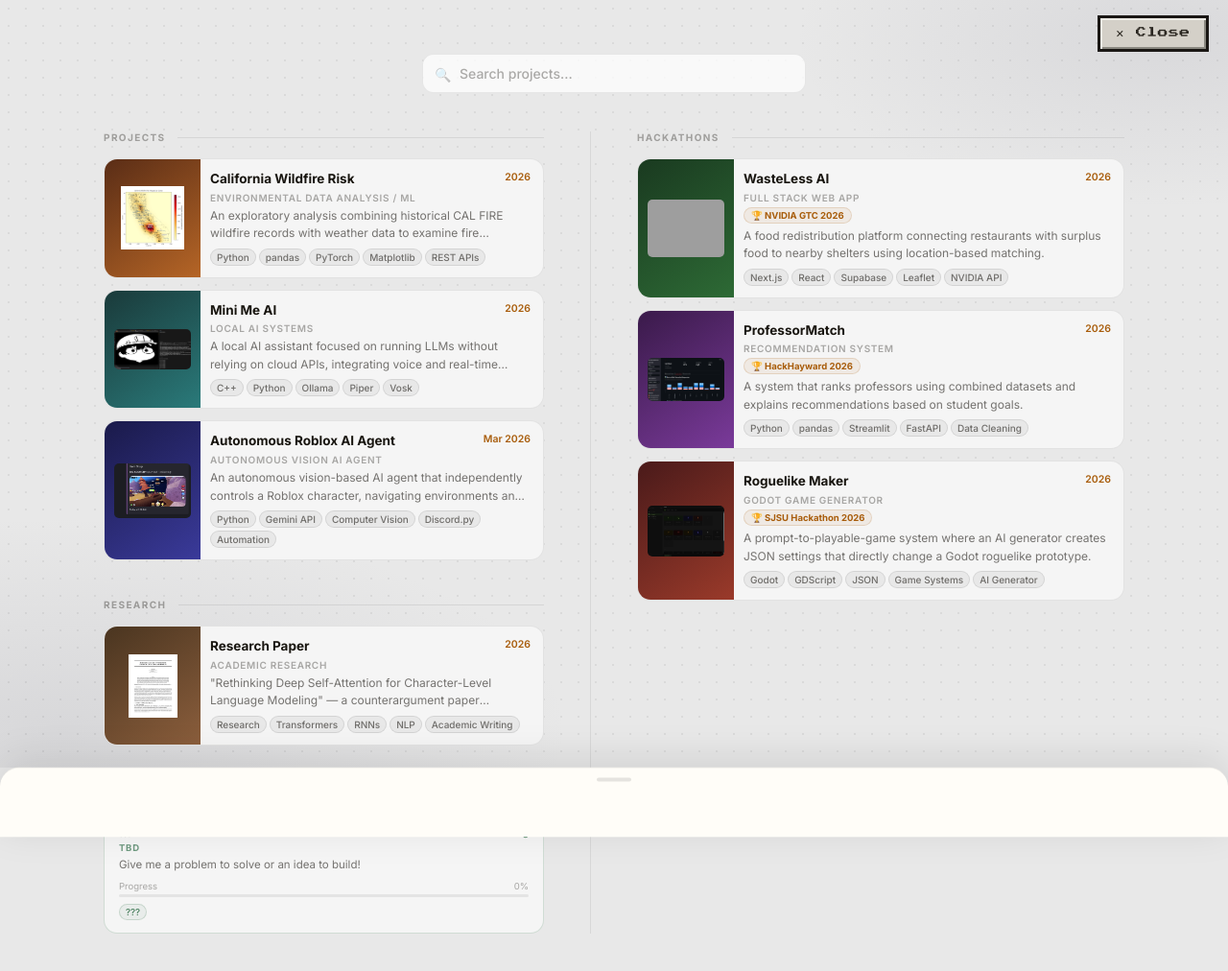
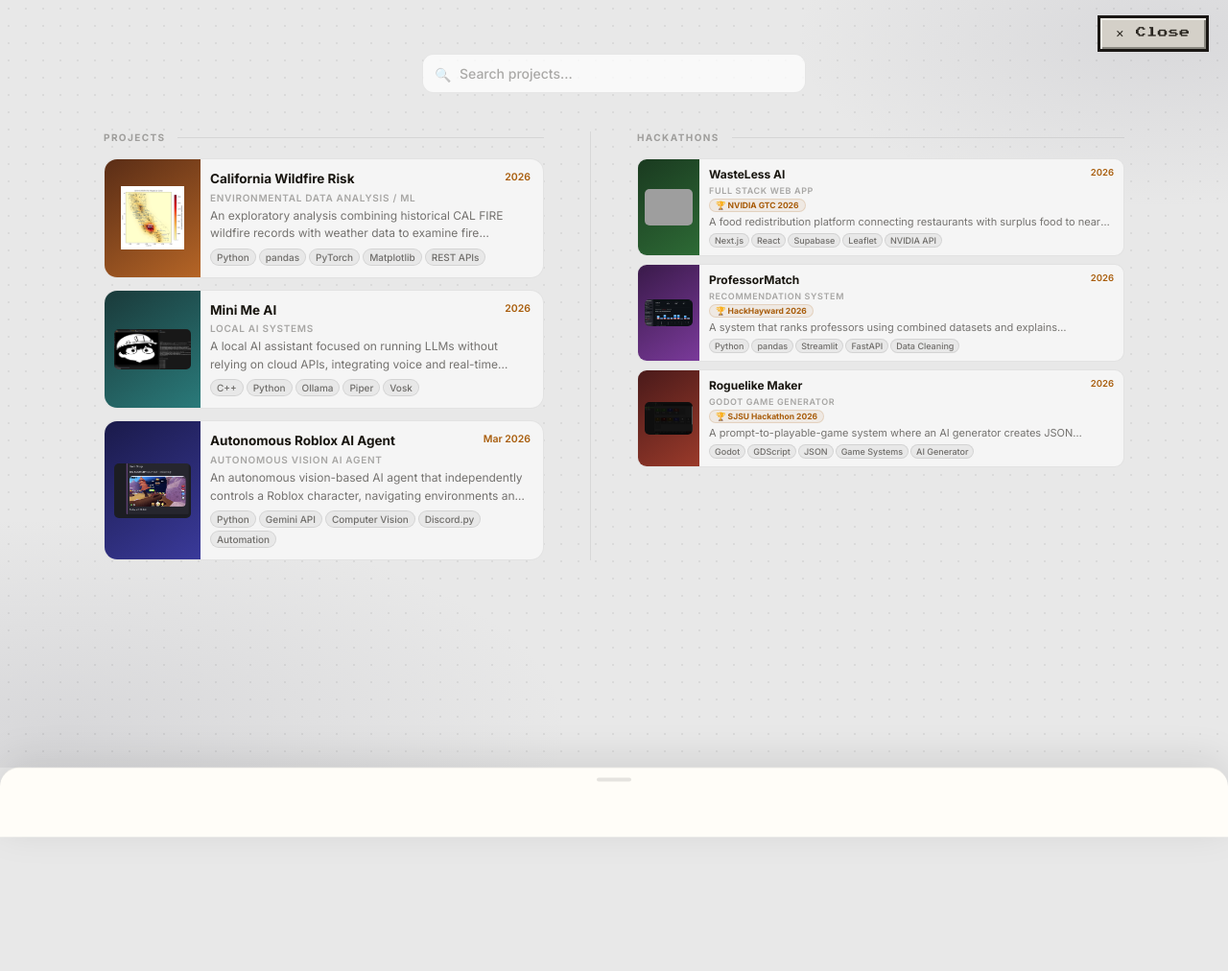
Before and after one commit to AngelCruzGtur/angelcruzgtur.github.io, a plain HTML site: page projects.html in a window 1280 px wide. Shown: the whole page at 96% size. After the commit the page ends 800 px from the top, so only its background shows below. Drawn offline with Linux system fonts and the light colour scheme; grey boxes are pictures that could not be loaded.

Commit message:
Add wildfire notebook and simplify projects page
Include the wildfire notebook with an Open in Google Colab link. Make hackathon cards compact and remove the research paper and In Progress section.

```diff
--- a/projects.html
+++ b/projects.html
@@ -132,25 +132,24 @@
     .card-tags{display:flex;flex-wrap:wrap;gap:3px;margin-top:2px;}
     .card-tag{font-size:10px;font-weight:500;padding:2px 6px;border-radius:20px;background:var(--tag-bg);border:1px solid var(--tag-border);color:var(--sub);}
 
-    /* ── WIP CARD ── */
-    .wip-card{
-      background:var(--card);border:1px solid rgba(39,104,64,0.18);
-      border-radius:14px;padding:13px 15px;
-      transition:box-shadow .22s,transform .22s;
-    }
-    .wip-card:hover{box-shadow:0 6px 22px rgba(0,0,0,0.07);transform:translateY(-1px);}
-    .wip-top{display:flex;justify-content:space-between;align-items:center;gap:8px;margin-bottom:3px;}
-    .wip-name{font-size:13px;font-weight:650;}
-    .wip-badge{display:flex;align-items:center;gap:4px;font-size:10px;font-weight:600;color:var(--green);}
-    .wip-dot{width:6px;height:6px;border-radius:50%;background:var(--green);animation:blink 1.8s infinite;}
-    @keyframes blink{0%,100%{opacity:1}50%{opacity:.3}}
-    .wip-type{font-size:9.5px;font-weight:700;text-transform:uppercase;letter-spacing:0.08em;color:rgba(39,104,64,0.65);margin-bottom:4px;}
-    .wip-desc{font-size:11.5px;line-height:1.55;color:var(--sub);margin-bottom:7px;}
-    .wip-prog-row{display:flex;justify-content:space-between;font-size:9.5px;color:var(--muted);margin-bottom:3px;}
-    .wip-bar{height:3px;background:rgba(0,0,0,0.07);border-radius:2px;overflow:hidden;margin-bottom:7px;}
-    .wip-fill{height:100%;background:linear-gradient(90deg,#276840,#52b878);border-radius:2px;}
-    .wip-tags{display:flex;flex-wrap:wrap;gap:3px;}
-    .wip-tag{font-size:9.5px;font-weight:500;padding:2px 6px;border-radius:20px;background:rgba(39,104,64,0.06);border:1px solid rgba(39,104,64,0.18);color:rgba(39,104,64,0.85);}
+    /* Compact cards for the secondary hackathon section. */
+    #hackList{gap:0.5rem;}
+    #hackList .card{grid-template-columns:64px 1fr;border-radius:10px;}
+    #hackList .card-thumb{padding:7px;min-height:64px;}
+    #hackList .card-thumb img{max-height:44px;}
+    #hackList .card-thumb .fallback{font-size:22px;}
+    #hackList .card-body{padding:8px 10px;gap:3px;}
+    #hackList .card-name{font-size:12px;}
+    #hackList .card-date{font-size:9.5px;}
+    #hackList .card-type{font-size:9px;}
+    #hackList .card-hackathon{font-size:8.5px;padding:1px 6px;}
+    #hackList .card-desc{font-size:11px;line-height:1.4;-webkit-line-clamp:1;}
+    #hackList .card-tags{gap:2px;margin-top:1px;}
+    #hackList .card-tag{font-size:9px;padding:1px 5px;}
+
+    .project-link{display:inline-flex;align-items:center;padding:9px 14px;margin-bottom:1rem;border:1px solid var(--amber);border-radius:8px;color:var(--amber);font-size:13px;font-weight:600;text-decoration:none;}
+    .project-link:hover{background:rgba(168,92,10,0.07);}
+    .project-link:focus-visible{outline:2px solid var(--amber);outline-offset:3px;}
 
     /* ── NO RESULTS ── */
     .no-results{text-align:center;padding:3rem 0;color:var(--muted);font-size:14px;}
@@ -219,14 +218,6 @@
         <div class="sec-head"><p class="sec-label">Projects</p><div class="sec-line"></div></div>
         <div class="card-list" id="projectList"></div>
       </div>
-      <div>
-        <div class="sec-head"><p class="sec-label">Research</p><div class="sec-line"></div></div>
-        <div class="card-list" id="researchList"></div>
-      </div>
-      <div>
-        <div class="sec-head"><p class="sec-label">In Progress</p><div class="sec-line"></div></div>
-        <div class="card-list" id="wipList"></div>
-      </div>
     </div>
     <div class="col-right">
       <div>
@@ -276,25 +267,15 @@ let rendered={};
 fetch('projectsdata.json')
   .then(r=>r.json())
   .then(data=>{
-    const {projects,research,hackathons,wip}=data;
-    allProjects=[...projects,...research,...hackathons];
+    const {projects,hackathons}=data;
+    allProjects=[...projects,...hackathons];
 
     // add chart classDefs
     allProjects.forEach(p=>{ p.chart = p.chart+'\n'+G; });
 
     document.getElementById('projectList').innerHTML =projects.map((p,i)=>card(p,i)).join('');
-    document.getElementById('researchList').innerHTML=research.map((p,i)=>card(p,projects.length+i)).join('');
-    document.getElementById('hackList').innerHTML    =hackathons.map((p,i)=>card(p,projects.length+research.length+i)).join('');
+    document.getElementById('hackList').innerHTML=hackathons.map((p,i)=>card(p,projects.length+i)).join('');
 
-    document.getElementById('wipList').innerHTML=wip.map(w=>`
-      <div class="wip-card">
-        <div class="wip-top"><span class="wip-name">${w.name}</span><span class="wip-badge"><span class="wip-dot"></span>${w.status}</span></div>
-        <div class="wip-type">${w.type}</div>
-        <p class="wip-desc">${w.desc}</p>
-        <div class="wip-prog-row"><span>Progress</span><span>${w.progress}%</span></div>
-        <div class="wip-bar"><div class="wip-fill" style="width:${w.progress}%"></div></div>
-        <div class="wip-tags">${w.tags.map(t=>`<span class="wip-tag">${t}</span>`).join('')}</div>
-      </div>`).join('');
   })
   .catch(err=>console.error('Could not load projectsdata.json',err));
 
@@ -327,6 +308,7 @@ function openProject(i){
     </div>
     <p class="sheet-desc">${p.desc}</p>
     <div class="sheet-tags">${p.tags.map(t=>`<span class="sheet-tag">${t}</span>`).join('')}</div>
+    ${p.colabUrl?`<a class="project-link" href="${p.colabUrl}" target="_blank" rel="noopener noreferrer">Open in Google Colab ↗</a>`:''}
     <div class="detail-sec"><h3>What it does</h3><ul class="detail-list">${p.bullets.map(b=>`<li>${b}</li>`).join('')}</ul></div>
     <div class="chart-sec"><h3>System Flow</h3><div class="chart-box" id="${cid}">Loading…</div></div>`;
   show();
--- a/projectsdata.json
+++ b/projectsdata.json
@@ -6,6 +6,7 @@
       "type": "Environmental Data Analysis / ML",
       "emoji": "🔥",
       "image": "images/california-wildfire-risk.png",
+      "colabUrl": "https://colab.research.google.com/github/AngelCruzGtur/angelcruzgtur.github.io/blob/main/notebooks/California_Wildfire_Risk.ipynb",
       "color": "linear-gradient(145deg,#5a2d16,#b56526)",
       "desc": "An exploratory analysis combining historical CAL FIRE wildfire records with weather data to examine fire conditions, map risk hotspots, and test large-fire prediction.",
       "tags": [
@@ -54,24 +55,6 @@
         "Developed a Discord bot for remote status monitoring and agent control, with randomized movement and interaction timing to improve behavioral robustness."
       ],
       "chart": "flowchart LR\n  A((Game Frame))-->B[Gemini Vision Model]\n  B-->C{Decision}\n  C-->D[Navigation]\n  C-->E[Object Interaction]\n  C-->F[In-Game Purchase]\n  D-->G[Character Control]\n  E-->G\n  F-->G\n  G-->H[Discord Bot Monitor]\n  H-->I((Status / Control))"
-    }
-  ],
-  "research": [
-    {
-      "name": "Research Paper",
-      "date": "2026",
-      "type": "Academic Research",
-      "emoji": "📄",
-      "image": "images/research-paper.png",
-      "color": "linear-gradient(145deg,#4a3520,#8b5e3c)",
-      "desc": "\"Rethinking Deep Self-Attention for Character-Level Language Modeling\" — a counterargument paper challenging the assumption that transformers fully replace RNNs.",
-      "tags": ["Research", "Transformers", "RNNs", "NLP", "Academic Writing"],
-      "bullets": [
-        "Challenged the prevailing claim that deep self-attention architectures supersede recurrent networks for character-level language modeling.",
-        "Analyzed trade-offs including fixed context windows, quadratic computational cost, and long-term dependency limitations.",
-        "Proposed hybrid and sequential architectures as a more practical direction, grounded in empirical and theoretical analysis."
-      ],
-      "chart": "flowchart LR\n  A((Claim))-->B{Evaluation}\n  B-->C[Context Windows]\n  B-->D[Compute Cost]\n  B-->E[Long-term Deps]\n  C-->F[Trade-off Analysis]\n  D-->F\n  E-->F\n  F-->G[Hybrid Proposal]\n  G-->H((Counterargument))"
     }
   ],
   "hackathons": [
@@ -127,15 +110,5 @@
       ],
       "chart": "flowchart LR\n  A((Prompt))-->B{AI Interprets}\n  B-->C[Player Speed]\n  B-->D[Enemy Density]\n  B-->E[Room Sequence]\n  C-->G[JSON Config]\n  D-->G\n  E-->G\n  G-->H[Godot Loader]\n  H-->I((Playable Game))"
     }
-  ],
-  "wip": [
-    {
-      "name": "…",
-      "type": "TBD",
-      "status": "Thinking",
-      "progress": 0,
-      "desc": "Give me a problem to solve or an idea to build!",
-      "tags": ["???"]
-    }
   ]
 }
```
Also changed, not shown: 1 other file.
